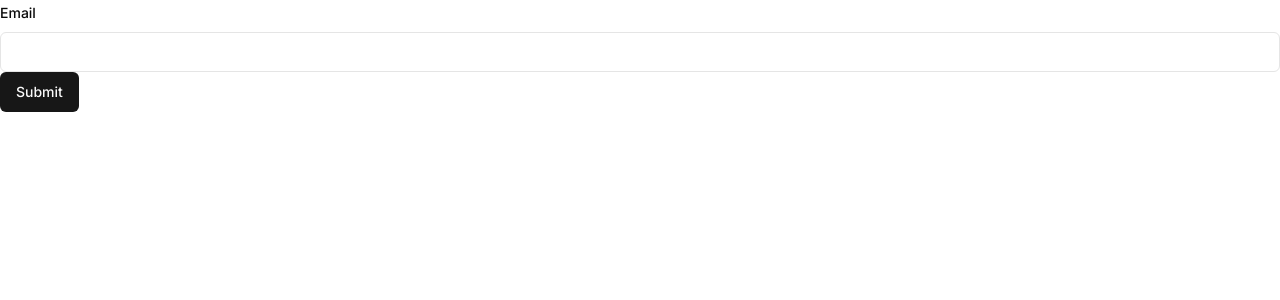
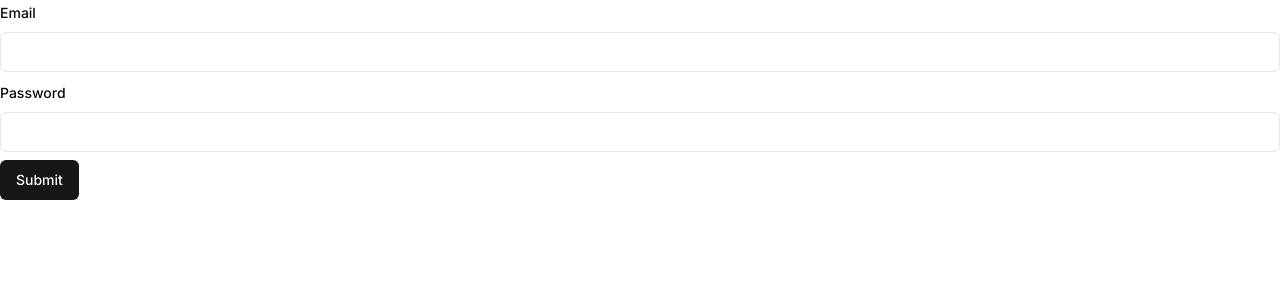
Before and after one commit to FrediLehmann/tippspiel, a Next.js app: page /en/login in a window 1280 px wide. Shown: the top 300 px of the page. Built offline with nearby package versions, Linux system fonts and the light colour scheme.

Commit message:
add password field

```diff
--- a/messages/de.json
+++ b/messages/de.json
@@ -27,6 +27,9 @@
           "pattern": "Das Passwort muss mindestens eine Zahl, einen Großbuchstaben, einen Kleinbuchstaben und ein Sonderzeichen enthalten",
           "required": "Das Passwort kann bis zu 100 Zeichen lang sein"
         }
+      },
+      "password": {
+        "label": "Passwort"
       }
     },
     "submit": "Speichern"
--- a/messages/en.json
+++ b/messages/en.json
@@ -9,6 +9,9 @@
     "signInForm": {
       "email": {
         "label": "Email"
+      },
+      "password": {
+        "label": "Password"
       },
       "formSchemaMessages": {
         "email": {
--- a/messages/fr.json
+++ b/messages/fr.json
@@ -27,6 +27,9 @@
           "pattern": "Le mot de passe doit contenir au moins un chiffre, une lettre majuscule, une lettre minuscule et un caractère spécial",
           "required": "Le mot de passe peut contenir jusqu'à 100 caractères"
         }
+      },
+      "password": {
+        "label": "Mot de passe"
       }
     },
     "submit": "Soumettre"
--- a/messages/it.json
+++ b/messages/it.json
@@ -27,6 +27,9 @@
           "pattern": "La password deve contenere almeno un numero, una lettera maiuscola, una lettera minuscola e un carattere speciale",
           "required": "La password può contenere fino a 100 caratteri"
         }
+      },
+      "password": {
+        "label": "Parola d'ordine"
       }
     },
     "submit": "Invia"
--- a/src/components/SignInForm/SignInForm.tsx
+++ b/src/components/SignInForm/SignInForm.tsx
@@ -34,7 +34,7 @@ export default function SignInForm() {
 
   return (
     <Form {...form}>
-      <form onSubmit={form.handleSubmit(onSubmit)}>
+      <form onSubmit={form.handleSubmit(onSubmit)} className="space-y-2">
         <FormField
           control={form.control}
           name="email"
@@ -48,6 +48,19 @@ export default function SignInForm() {
             </FormItem>
           )}
         />
+        <FormField
+          control={form.control}
+          name="password"
+          render={({ field }) => (
+            <FormItem>
+              <FormLabel>{t("common.signInForm.password.label")}</FormLabel>
+              <FormControl>
+                <Input type="password" {...field} />
+              </FormControl>
+              <FormMessage />
+            </FormItem>
+          )}
+        />
         <Button type="submit">{t("common.submit")}</Button>
       </form>
     </Form>
```
